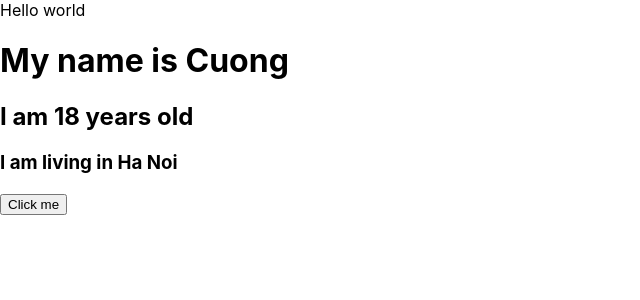
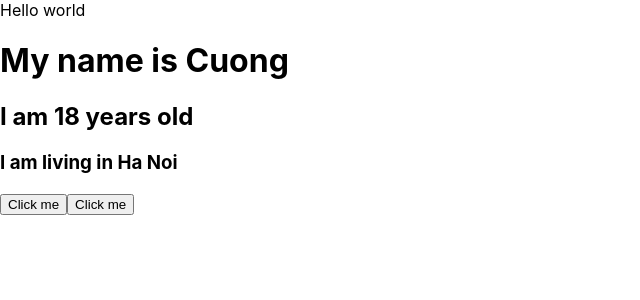
Before and after one commit to daokecuong1608/Bai_11_Demo_react_js, a React (Create React App) app: page / in a window 1280 px wide. Shown: the top 300 px of the page, without its empty margins (0-640 px from the left). Built offline with nearby package versions, Linux system fonts and the light colour scheme.

Commit message:
update state

```diff
--- a/src/component/MyComponent.js
+++ b/src/component/MyComponent.js
@@ -15,6 +15,13 @@ class MyComponent extends React.Component {
     handleClick = (event) => {
         alert('Hello');
         console.log(event.target);
+        this.setState({
+            name: 'AAAA'
+        })
+
+        this.setState({
+            age: Math.floor((Math.random() * 100) + 1)
+        })
     }
     handleOnMoveOver(event) {
         console.log(event.target);
@@ -29,6 +36,7 @@ class MyComponent extends React.Component {
                 <h2>I am {this.state.age} years old</h2>
                 <h3>I am living in {this.state.address}</h3>
                 <button onMouseOver={this.handleOnMoveOver}>Click me</button>
+                <button onClick={this.handleClick}>Click me</button>
 
             </div>
         );
```
